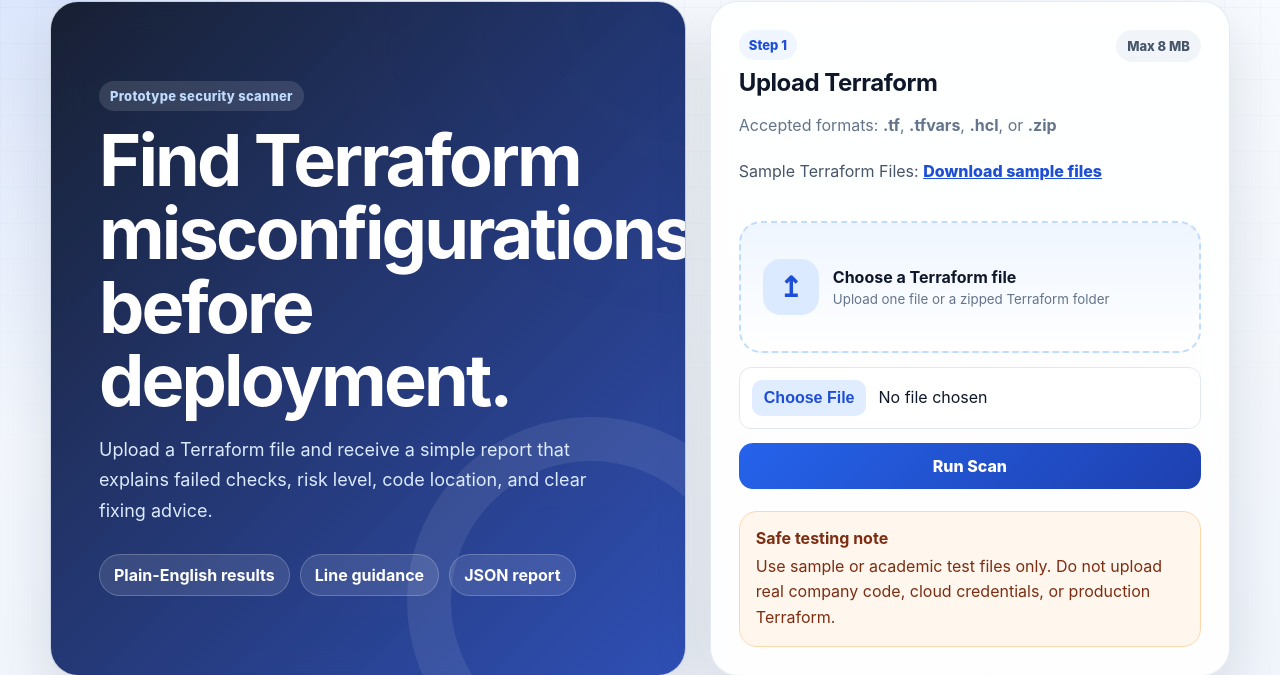
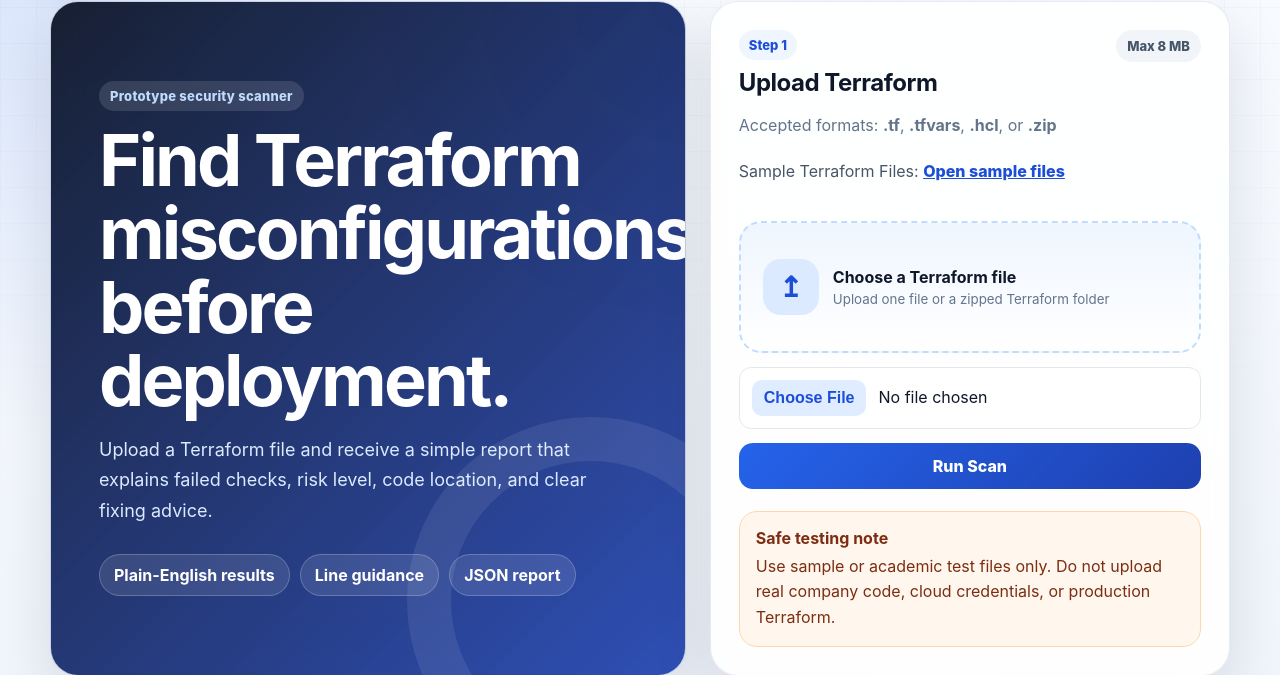
Before and after one commit to krishnaaa0318/dissertation, a Flask app: page /prototype in a window 1280 px wide. Shown: the part 101-776 px from the top of the page. Run offline with Flask 3, Linux system fonts and the light colour scheme; the visitor is signed in with stand-in values (Sample User, id 1).

Commit message:
Update sample files link to Google Drive

```diff
--- a/templates/prototype.html
+++ b/templates/prototype.html
@@ -58,7 +58,7 @@
                 </p>
 
                 <p class="sample-files-link">
-                    Sample Terraform Files: <a href="{{ url_for('static', filename='research/terraform_security_samples_6_files.zip') }}" download>Download sample files</a>
+                    Sample Terraform Files: <a href="https://drive.google.com/drive/folders/1VpOb5ldd9sin21I7N38202occwZirwtX?usp=drive_link" target="_blank" rel="noopener noreferrer">Open sample files</a>
                 </p>
 
                 <form method="POST" enctype="multipart/form-data" class="upload-form"
```
